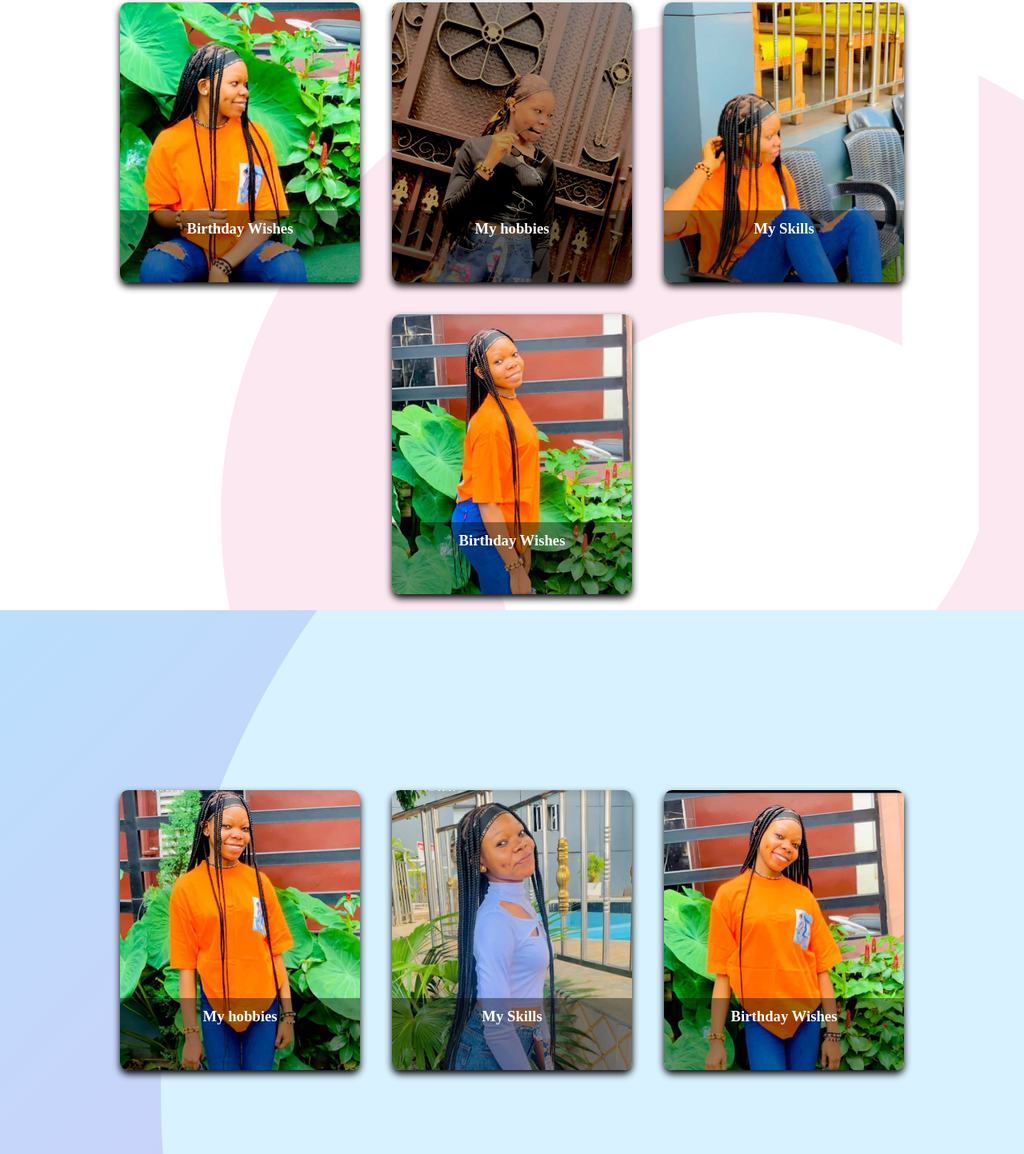
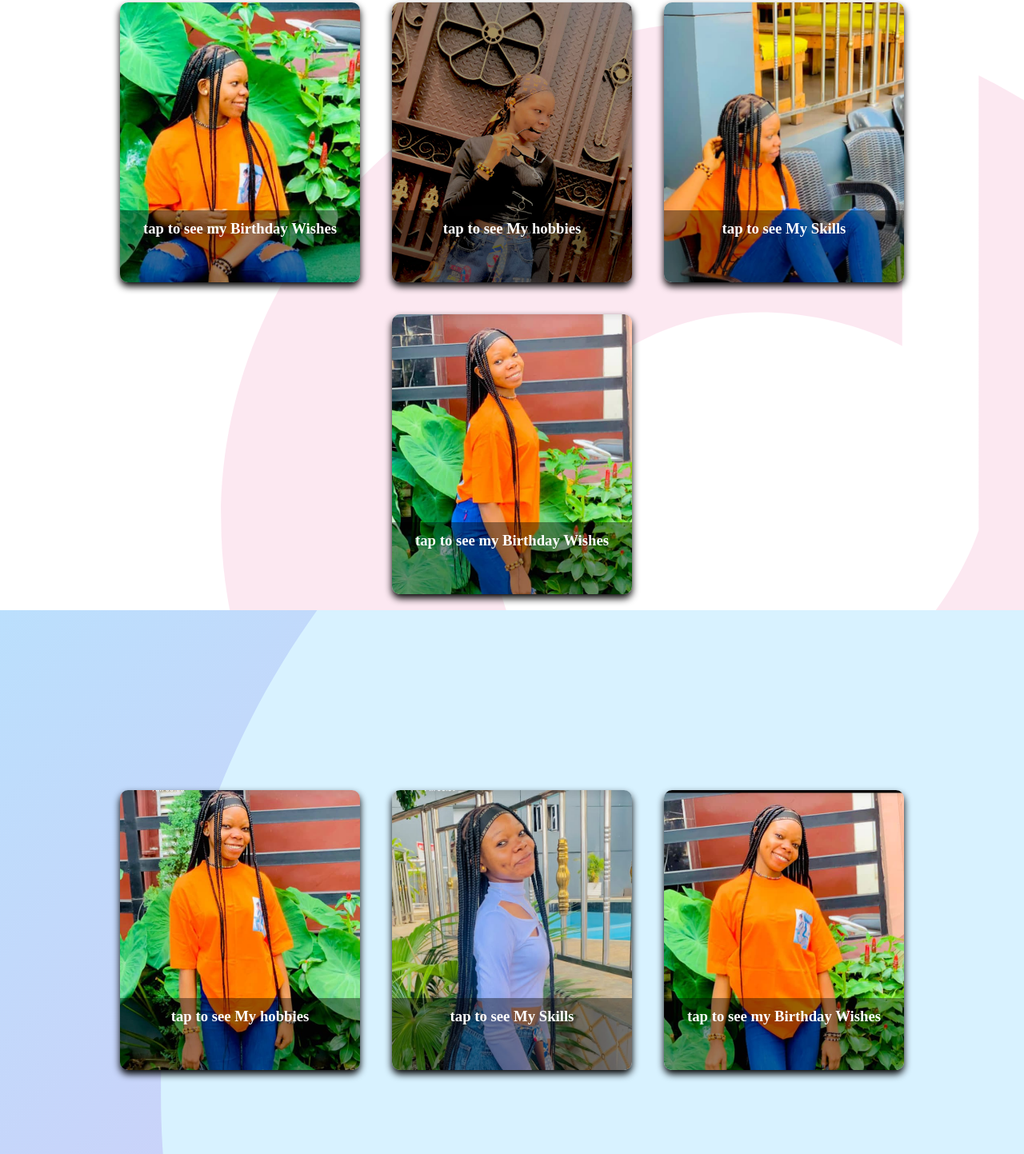
Before and after one commit to chidubem-edtech/birthday-site, a plain HTML site: page index.html in a window 1280 px wide. Shown: the part 137-1580 px from the top of the page at 80% size. Drawn offline with Linux system fonts and the light colour scheme; files whose address does not match are found by name.

Commit message:
Update index.html
Added a two letter word

```diff
--- a/index.html
+++ b/index.html
@@ -18,7 +18,7 @@
         <div class="card-con">
             <div class="face front">
                 <img src="st9.jpg" alt="">
-                <h3>Birthday Wishes</h3>
+                <h3>tap to see my Birthday Wishes</h3>
             </div>
             <div class="face back">
                 <h3>wishes</h3>
@@ -34,7 +34,7 @@
         <div class="card-con">
             <div class="face front">
                 <img src="st3.jpg" alt="">
-                <h3>My hobbies</h3>
+                <h3>tap to see My hobbies</h3>
             </div>
             <div class="face back">
                 <h3>My Hobbies</h3>
@@ -51,7 +51,7 @@
         <div class="card-con">
             <div class="face front">
                 <img src="st7.jpg" alt="">
-                <h3>My Skills</h3>
+                <h3>tap to see My Skills</h3>
             </div>
             <div class="face back">
                 <h3>My Skills</h3>
@@ -65,7 +65,7 @@
         <div class="card-con">
             <div class="face front">
                 <img src="st6.jpg" alt="">
-                <h3>Birthday Wishes</h3>
+                <h3>tap to see my Birthday Wishes</h3>
             </div>
             <div class="face back">
                 <h3>Wishes</h3>
@@ -82,7 +82,7 @@
         <div class="card-con">
             <div class="face front">
                 <img src="st5.jpg" alt="">
-                <h3>My hobbies</h3>
+                <h3>tap to see My hobbies</h3>
             </div>
             <div class="face back">
                 <h3>My Hobbies</h3>
@@ -99,7 +99,7 @@
         <div class="card-con">
             <div class="face front">
                 <img src="st4.jpg" alt="">
-                <h3>My Skills</h3>
+                <h3>tap to see My Skills</h3>
             </div>
             <div class="face back">
                 <h3>My Skills</h3>
@@ -113,7 +113,7 @@
         <div class="card-con">
             <div class="face front">
                 <img src="st8.jpg" alt="">
-                <h3>Birthday Wishes</h3>
+                <h3>tap to see my Birthday Wishes</h3>
             </div>
             <div class="face back">
                 <h3>Wishes</h3>
```
